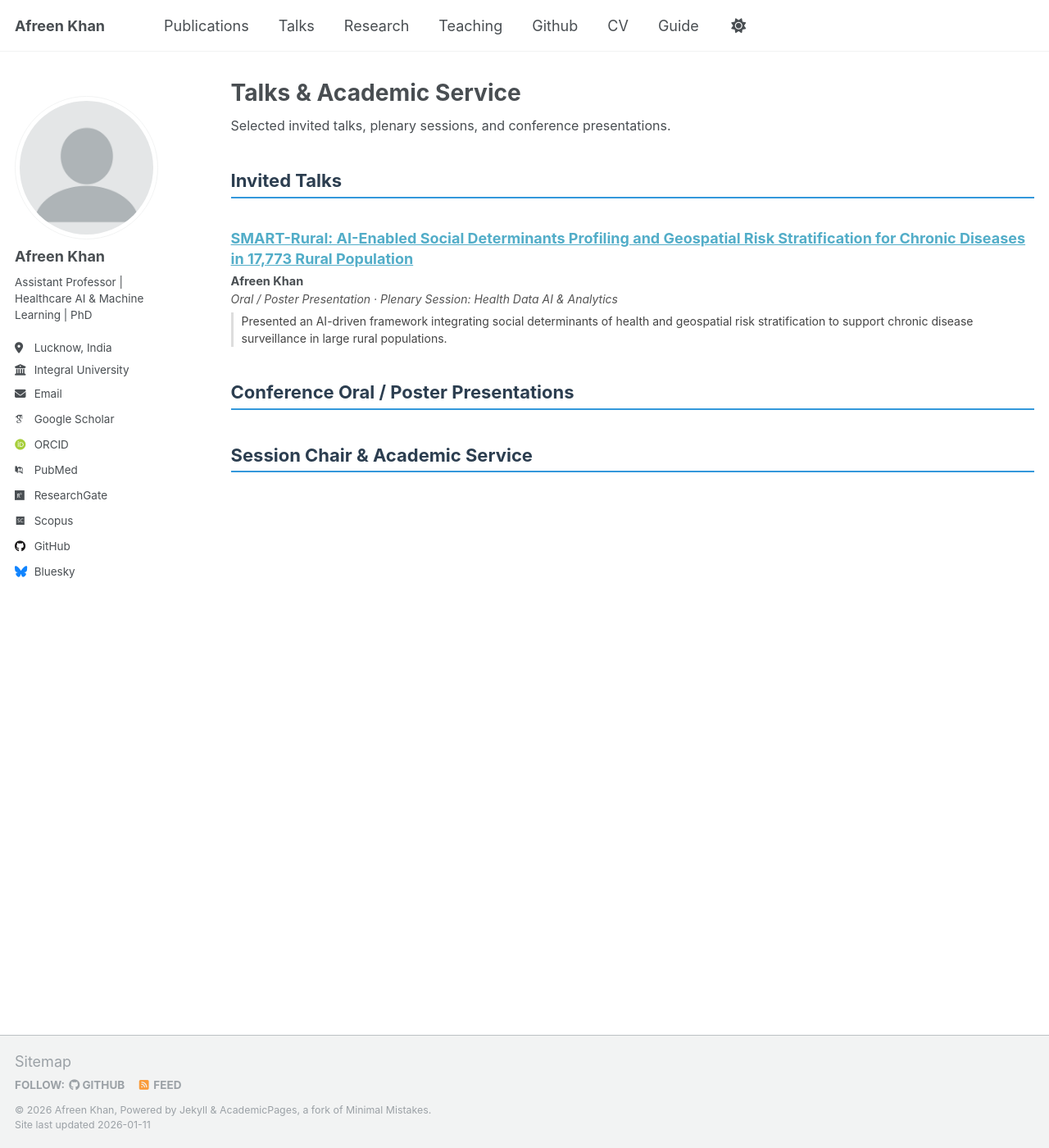
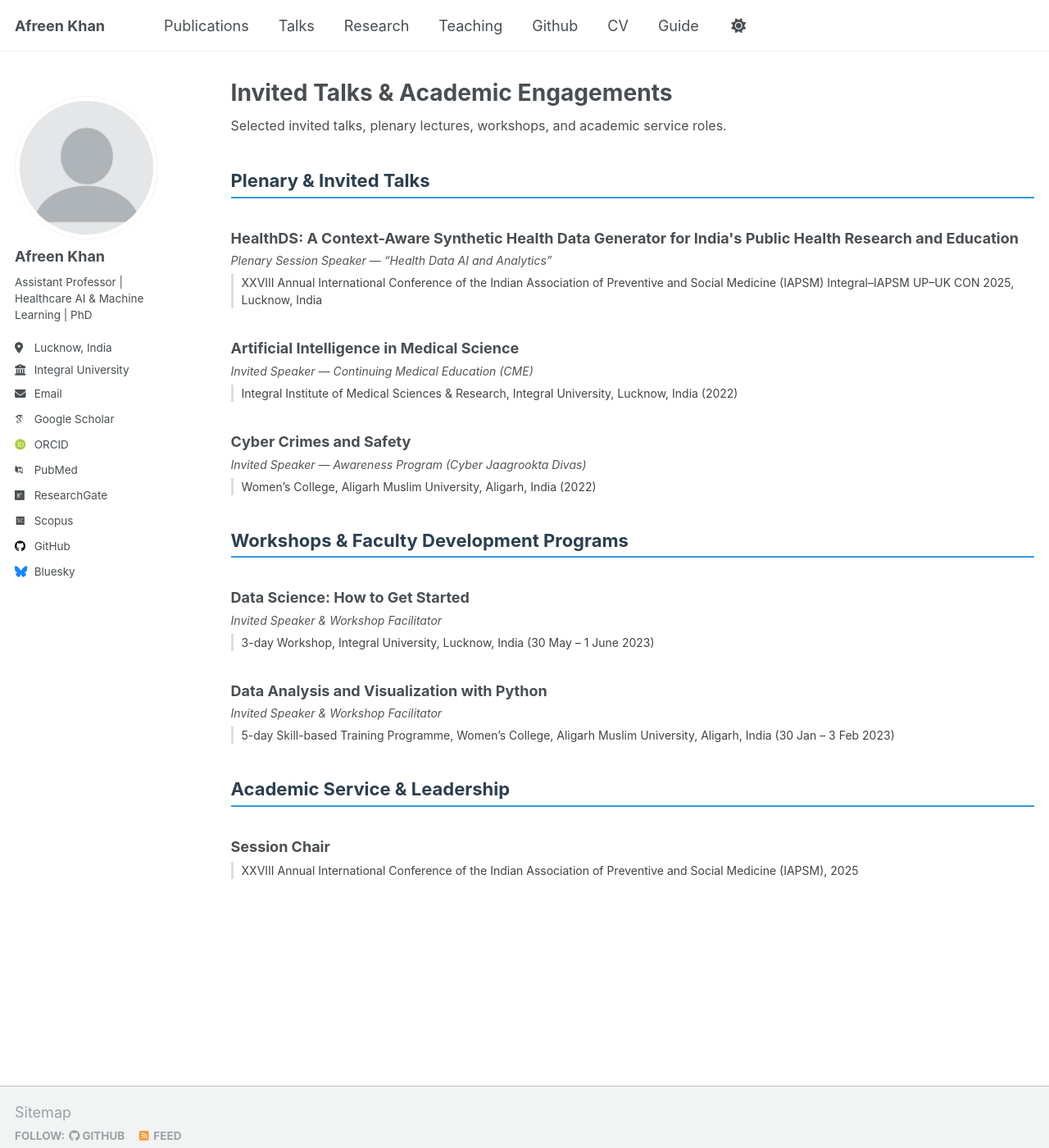
Before and after one commit to afreen-kh/afreen-kh.github.io, a Jekyll site: the page built from _pages/talks.html, in a window 1280 px wide and 1400 px high. Shown: the whole window at 82% size. Built offline with Jekyll 4.4.1, drawn with Linux system fonts in a browser that asks for light colours; some web fonts are replaced; a script that is not in the unit is left out.

Commit message:
Update talks.html

```diff
--- a/_pages/talks.html
+++ b/_pages/talks.html
@@ -1,31 +1,91 @@
 ---
 layout: archive
-title: "Talks & Academic Service"
+title: "Invited Talks & Academic Engagements"
 permalink: /talks/
 author_profile: true
 ---
 
 <div class="publications-header">
-Selected invited talks, plenary sessions, and conference presentations.
+Selected invited talks, plenary lectures, workshops, and academic service roles.
 </div>
 
-<h2 class="pub-section-title">Invited Talks</h2>
+<h2 class="pub-section-title">Plenary & Invited Talks</h2>
 
-{% assign invited = site.talks | where: "category", "invited" | sort: "date" | reverse %}
-{% for post in invited %}
-  {% include archive-single.html %}
-{% endfor %}
+<div class="archive__item">
+  <h3 class="archive__item-title">
+    HealthDS: A Context-Aware Synthetic Health Data Generator for India's Public Health Research and Education
+  </h3>
+  <div class="pub-journal">
+    Plenary Session Speaker — “Health Data AI and Analytics”
+  </div>
+  <div class="pub-contribution">
+    XXVIII Annual International Conference of the Indian Association of Preventive and Social Medicine (IAPSM)
+    Integral–IAPSM UP–UK CON 2025, Lucknow, India
+  </div>
+</div>
 
-<h2 class="pub-section-title">Conference Oral / Poster Presentations</h2>
+<div class="archive__item">
+  <h3 class="archive__item-title">
+    Artificial Intelligence in Medical Science
+  </h3>
+  <div class="pub-journal">
+    Invited Speaker — Continuing Medical Education (CME)
+  </div>
+  <div class="pub-contribution">
+    Integral Institute of Medical Sciences & Research,
+    Integral University, Lucknow, India (2022)
+  </div>
+</div>
 
-{% assign presentations = site.talks | where: "category", "presentation" | sort: "date" | reverse %}
-{% for post in presentations %}
-  {% include archive-single.html %}
-{% endfor %}
+<div class="archive__item">
+  <h3 class="archive__item-title">
+    Cyber Crimes and Safety
+  </h3>
+  <div class="pub-journal">
+    Invited Speaker — Awareness Program (Cyber Jaagrookta Divas)
+  </div>
+  <div class="pub-contribution">
+    Women’s College, Aligarh Muslim University,
+    Aligarh, India (2022)
+  </div>
+</div>
 
-<h2 class="pub-section-title">Session Chair & Academic Service</h2>
+<h2 class="pub-section-title">Workshops & Faculty Development Programs</h2>
 
-{% assign service = site.talks | where: "category", "service" | sort: "date" | reverse %}
-{% for post in service %}
-  {% include archive-single.html %}
-{% endfor %}
+<div class="archive__item">
+  <h3 class="archive__item-title">
+    Data Science: How to Get Started
+  </h3>
+  <div class="pub-journal">
+    Invited Speaker & Workshop Facilitator
+  </div>
+  <div class="pub-contribution">
+    3-day Workshop, Integral University, Lucknow, India
+    (30 May – 1 June 2023)
+  </div>
+</div>
+
+<div class="archive__item">
+  <h3 class="archive__item-title">
+    Data Analysis and Visualization with Python
+  </h3>
+  <div class="pub-journal">
+    Invited Speaker & Workshop Facilitator
+  </div>
+  <div class="pub-contribution">
+    5-day Skill-based Training Programme,
+    Women’s College, Aligarh Muslim University, Aligarh, India
+    (30 Jan – 3 Feb 2023)
+  </div>
+</div>
+
+<h2 class="pub-section-title">Academic Service & Leadership</h2>
+
+<div class="archive__item">
+  <h3 class="archive__item-title">
+    Session Chair
+  </h3>
+  <div class="pub-contribution">
+    XXVIII Annual International Conference of the Indian Association of Preventive and Social Medicine (IAPSM), 2025
+  </div>
+</div>
```
